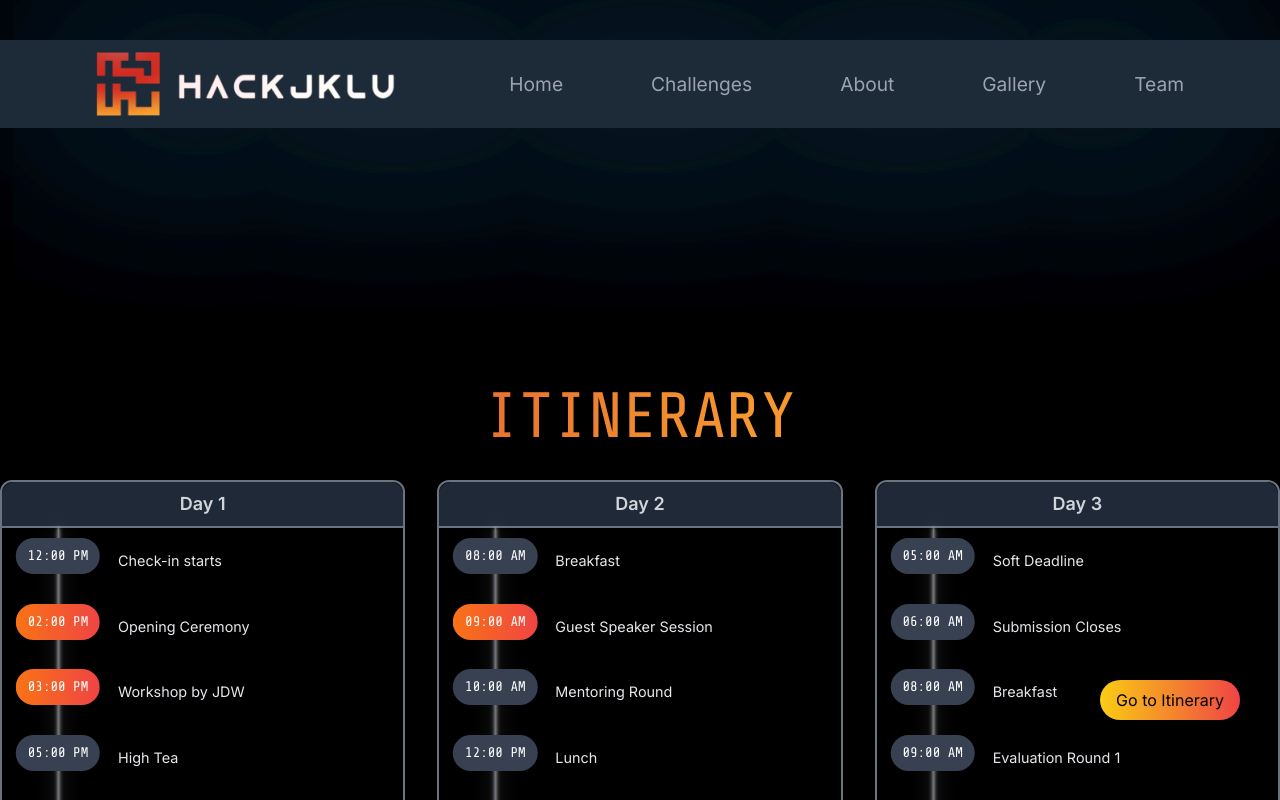
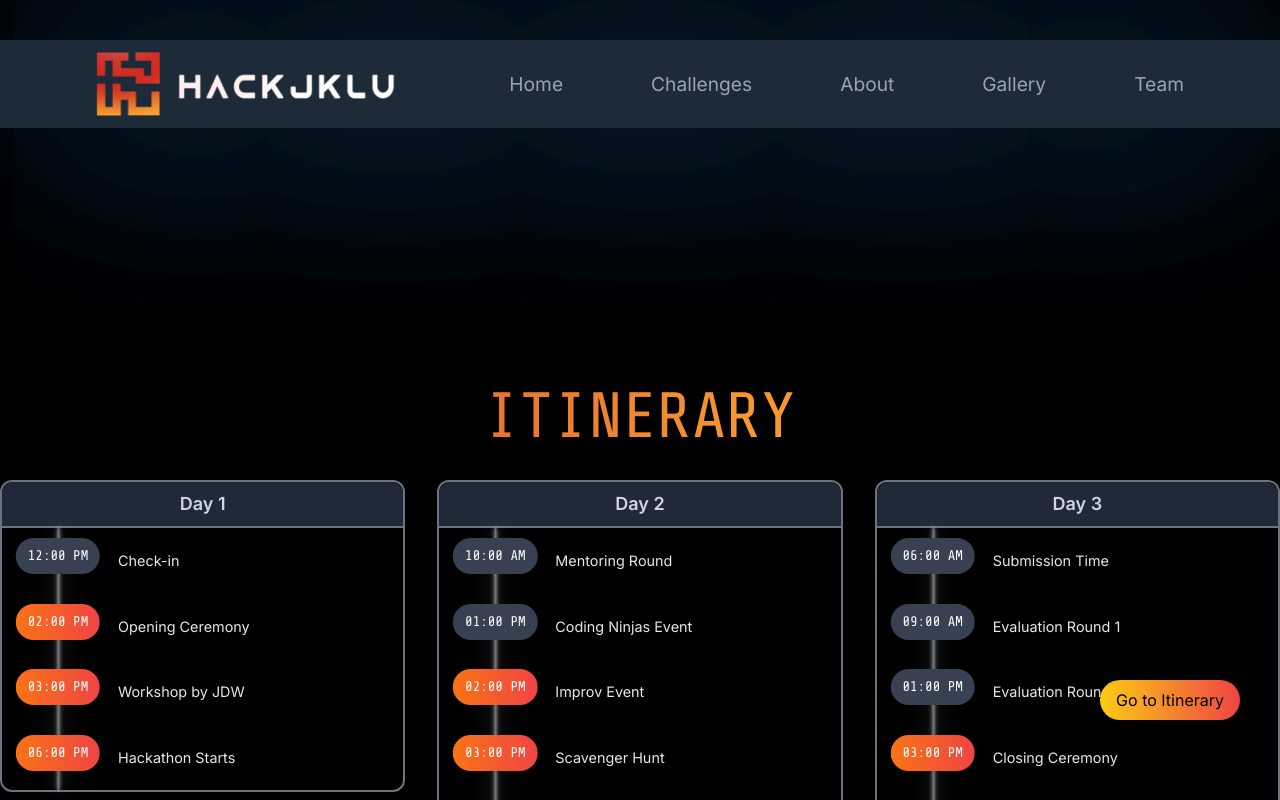
Before and after one commit to adistrim/hackJKLUv3, a Next.js app: page /itinerary in a window 1280 px wide. Shown: the top 800 px of the page. Built offline with nearby package versions, Linux system fonts and the light colour scheme.

Commit message:
prizes updated

```diff
--- a/src/app/components/prizes.tsx
+++ b/src/app/components/prizes.tsx
@@ -39,7 +39,7 @@ const Prizes: React.FC = () => {
               <div className="flex flex-col justify-center items-center m-[2rem] lg:order-2 order-1">
                 <Image src="/prize-1.png" alt="" width={250} height={250} />
                 <p className="text-[1.3rem] text-center mt-[1rem]">1st Prize</p>
-                <p className="text-[2rem] text-center mt-[1rem]">₹32,000</p>
+                <p className="text-[2rem] text-center mt-[1rem]">₹57,000</p>
               </div>
               <div className="flex flex-col justify-center items-center m-[2rem] lg:order-3 order-3">
                 <Image src="/prize-3.png" alt="" width={180} height={180} />
--- a/src/app/data/itinerary.json
+++ b/src/app/data/itinerary.json
@@ -1,30 +1,20 @@
 {
   "day1Events": [
-    { "time": "12:00 PM", "event": "Check-in starts" },
+    { "time": "12:00 PM", "event": "Check-in" },
     { "time": "02:00 PM", "event": "Opening Ceremony" },
     { "time": "03:00 PM", "event": "Workshop by JDW" },
-    { "time": "05:00 PM", "event": "High Tea" },
-    { "time": "06:00 PM", "event": "Hackathon Starts" },
-    { "time": "08:00 PM", "event": "Dinner" }
+    { "time": "06:00 PM", "event": "Hackathon Starts" }
   ],
   "day2Events": [
-    { "time": "08:00 AM", "event": "Breakfast" },
-    { "time": "09:00 AM", "event": "Guest Speaker Session" },
     { "time": "10:00 AM", "event": "Mentoring Round" },
-    { "time": "12:00 PM", "event": "Lunch" },
-    { "time": "01:00 PM", "event": "Coding Ninja Event" },
+    { "time": "01:00 PM", "event": "Coding Ninjas Event" },
     { "time": "02:00 PM", "event": "Improv Event" },
     { "time": "03:00 PM", "event": "Scavenger Hunt" },
-    { "time": "05:00 PM", "event": "High Tea" },
-    { "time": "08:00 PM", "event": "Dinner" },
     { "time": "09:00 PM", "event": "Qawwali Night" }
   ],
   "day3Events": [
-    { "time": "05:00 AM", "event": "Soft Deadline" },
-    { "time": "06:00 AM", "event": "Submission Closes" },
-    { "time": "08:00 AM", "event": "Breakfast" },
+    { "time": "06:00 AM", "event": "Submission Time" },
     { "time": "09:00 AM", "event": "Evaluation Round 1" },
-    { "time": "12:00 PM", "event": "Lunch" },
     { "time": "01:00 PM", "event": "Evaluation Round 2" },
     { "time": "03:00 PM", "event": "Closing Ceremony" },
     { "time": "07:00 PM", "event": "DJ night by JDW" }
```
